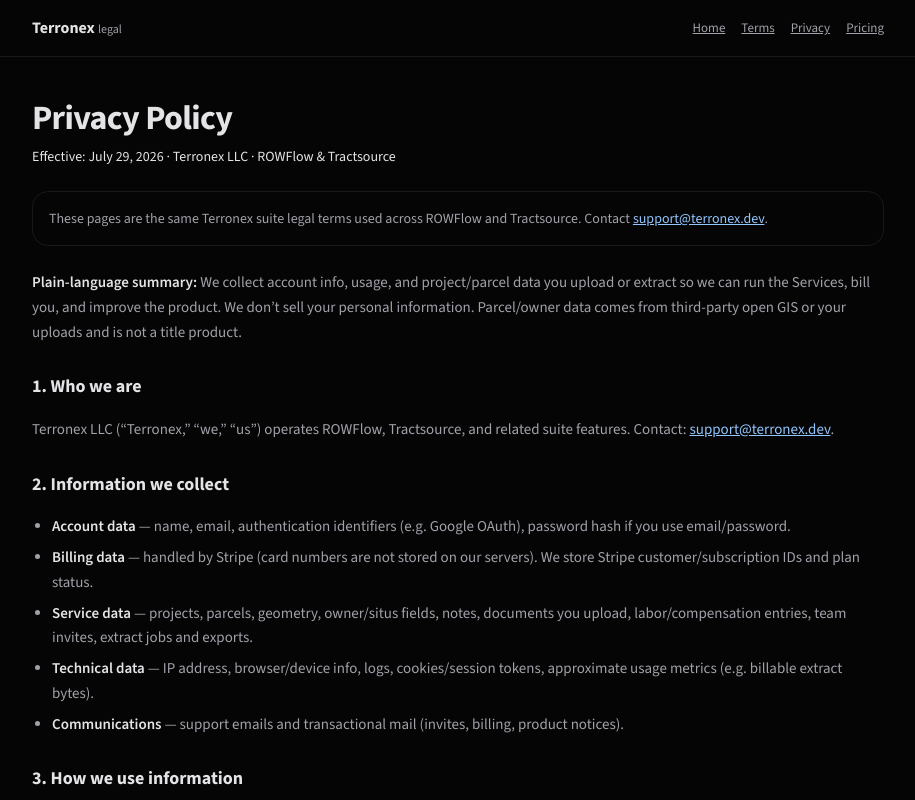
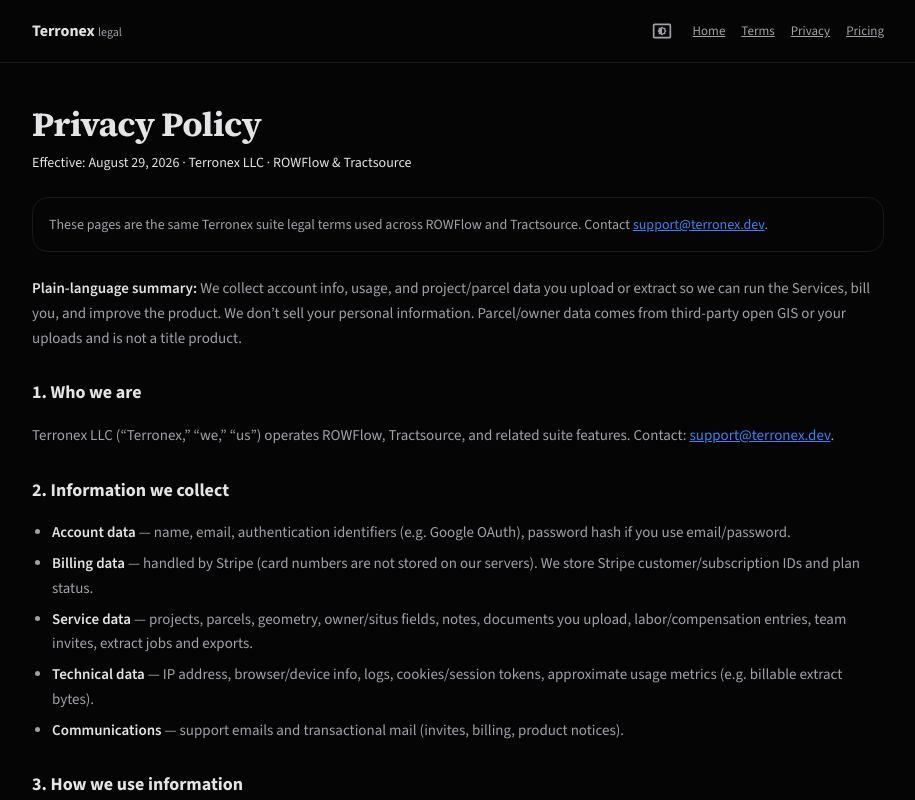
Before and after one commit to terronexdev/rowflow-ship, a Next.js app: page /privacy in a window 1280 px wide. Shown: the top 800 px of the page, without its empty margins (182-1097 px from the left). Built offline with nearby package versions, Linux system fonts and the light colour scheme.

Commit message:
sync: 0e47097 legal chrome login subscription docs

```diff
--- a/src/app/(auth)/login/page.tsx
+++ b/src/app/(auth)/login/page.tsx
@@ -5,6 +5,7 @@ import { signIn } from 'next-auth/react';
 import Link from 'next/link';
 import GoogleIcon from '@mui/icons-material/Google';
 import GitHubIcon from '@mui/icons-material/GitHub';
+import ThemeToggle from '@/components/layout/ThemeToggle';
 
 export default function LoginPage() {
   const handleOAuthSignIn = (provider: string) => {
@@ -12,7 +13,10 @@ export default function LoginPage() {
   };
 
   return (
-    <Box sx={{ display: 'flex', justifyContent: 'center', alignItems: 'center', minHeight: '100vh' }}>
+    <Box sx={{ display: 'flex', justifyContent: 'center', alignItems: 'center', minHeight: '100vh', position: 'relative' }}>
+      <Box sx={{ position: 'absolute', top: 16, right: 16 }}>
+        <ThemeToggle />
+      </Box>
       <Card sx={{ minWidth: 400, p: 2 }}>
         <CardContent>
           <Typography variant="h4" align="center" gutterBottom>Sign In</Typography>
@@ -39,13 +43,13 @@ export default function LoginPage() {
             <Button type="submit" variant="contained" color="primary">Sign In</Button>
       <Typography variant="caption" color="text.secondary" display="block" sx={{ mt: 2 }}>
         By continuing you agree to our{' '}
-        <Link href="/terms">Terms of Service</Link> and{' '}
-        <Link href="/privacy">Privacy Policy</Link>.
+        <Link href="/terms" style={{ color: 'var(--tx-accent)' }}>Terms of Service</Link> and{' '}
+        <Link href="/privacy" style={{ color: 'var(--tx-accent)' }}>Privacy Policy</Link>.
       </Typography>
 
           </Box>
           <Typography variant="body2" align="center" sx={{ mt: 2 }}>
-            Don't have an account? <Link href="/register">Sign Up</Link>
+            Don't have an account? <Link href="/register" style={{ color: 'var(--tx-accent)' }}>Sign Up</Link>
           </Typography>
         </CardContent>
       </Card>
--- a/src/components/legal/LegalChrome.tsx
+++ b/src/components/legal/LegalChrome.tsx
@@ -2,7 +2,8 @@
 
 import Link from 'next/link';
 import { Box, Container, Typography, Stack, Divider } from '@mui/material';
-import { terronex } from '@/lib/theme';
+import { FONT_SERIF, terronex } from '@/lib/theme';
+import ThemeToggle from '@/components/layout/ThemeToggle';
 
 export function LegalChrome({
   title,
@@ -31,7 +32,8 @@ export function LegalChrome({
               legal
             </Typography>
           </Typography>
-          <Stack direction="row" spacing={2} sx={{ fontSize: 13, color: terronex.muted }}>
+          <Stack direction="row" spacing={2} alignItems="center" sx={{ fontSize: 13, color: terronex.muted }}>
+            <ThemeToggle />
             <Link href="/" style={{ color: 'inherit' }}>
               Home
             </Link>
@@ -48,11 +50,11 @@ export function LegalChrome({
         </Container>
       </Box>
       <Container maxWidth="md" sx={{ py: 5 }}>
-        <Typography variant="h4" fontWeight={700} sx={{ letterSpacing: '-0.02em', mb: 1 }}>
+        <Typography variant="h4" fontWeight={700} sx={{ letterSpacing: '-0.02em', mb: 1, fontFamily: FONT_SERIF }}>
           {title}
         </Typography>
         <Typography variant="body2" sx={{ color: terronex.faint, mb: 3 }}>
-          Effective: July 29, 2026 · Terronex LLC · ROWFlow &amp; Tractsource
+          Effective: August 29, 2026 · Terronex LLC · ROWFlow &amp; Tractsource
         </Typography>
         <Box
           sx={{
@@ -67,7 +69,7 @@ export function LegalChrome({
         >
           These pages are the same Terronex suite legal terms used across ROWFlow and Tractsource.
           Contact{' '}
-          <a href="mailto:support@terronex.dev" style={{ color: '#93c5fd' }}>
+          <a href="mailto:support@terronex.dev" style={{ color: 'var(--tx-accent)' }}>
             support@terronex.dev
           </a>
           .
@@ -82,7 +84,7 @@ export function LegalChrome({
             '& ul': { pl: 2.5, mb: 1.5 },
             '& li': { mb: 0.75 },
             '& strong': { color: terronex.text, fontWeight: 600 },
-            '& a': { color: '#93c5fd' },
+            '& a': { color: 'var(--tx-accent)' },
           }}
         >
           {children}
--- a/src/lib/constants/subscription.ts
+++ b/src/lib/constants/subscription.ts
@@ -70,7 +70,9 @@ export const SUBSCRIPTION_TIERS: Record<SubscriptionTiers, SubscriptionLimits> =
       'Up to 200 parcels per project',
       'Team invites & roles',
       'PTS, title, acquisition & full status suite',
-      'Land payment matrix + compensation offers',
+      'Land payment matrix + Create Take (no auto offers)',
+      'ROWScope budget seed + per-parcel lines',
+      'Contacts, Activity, who+when attribution',
       'Labor tracking + reporting / analytics',
       'Document storage (10 GB)',
       'Includes Tractsource (suite seat)',
@@ -95,7 +97,7 @@ export const SUBSCRIPTION_TIERS: Record<SubscriptionTiers, SubscriptionLimits> =
 };
 
 export const STRIPE_PRICE_IDS = {
-  /** Primary sold plan — $99/mo (Stripe default_price; env still supplies the price id) */
+  /** Primary sold plan — $99/mo · price_1TyfGsGZGFEXOFolGmkBYSBN */
   PRO: process.env.STRIPE_PRO_PRICE_ID || process.env.STRIPE_PRICE_ID || '',
   BASIC: process.env.STRIPE_BASIC_PRICE_ID || '',
 } as const;
```
Also changed, not shown: 3 other files (tests, documents, lock files or other folders).
